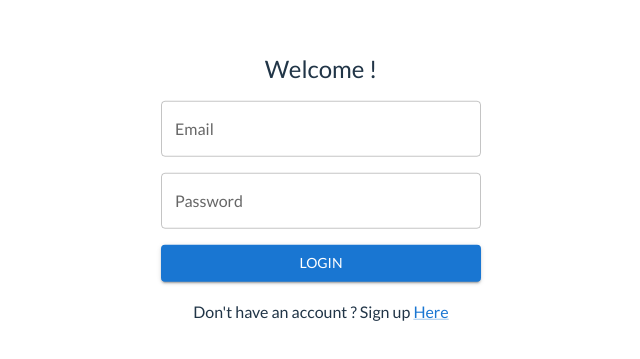
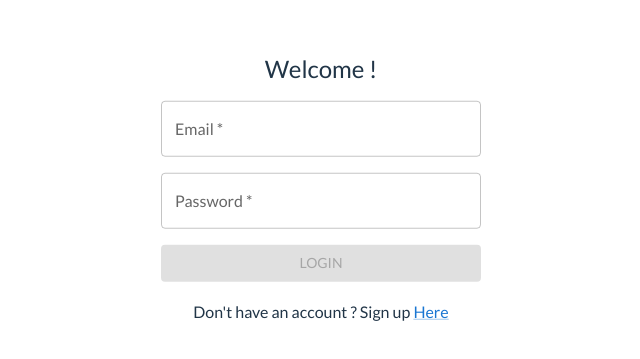
Before and after one commit to Shihab-Github/clean_car_app, a React (Vite) app: page / in a window 1280 px wide. Shown: the part 211-570 px from the top of the page, without its empty margins (319-959 px from the left). Built offline with nearby package versions, Linux system fonts and the light colour scheme.

Commit message:
user login

```diff
--- a/package.json
+++ b/package.json
@@ -14,6 +14,7 @@
     "@mui/material": "^5.11.0",
     "react": "^18.2.0",
     "react-dom": "^18.2.0",
+    "react-hook-form": "^7.41.0",
     "react-router-dom": "^6.5.0"
   },
   "devDependencies": {
--- a/src/Data/DataSource/IUserDataSource.ts
+++ b/src/Data/DataSource/IUserDataSource.ts
@@ -1,5 +1,8 @@
 import { User } from "../../Domain/Model/User/User";
+import { Credentials } from "../../interfaces";
 
 export default interface IUserDataSource {
-    getUsers(): User[]
+    getUsers(): User[];
+    login(loginData: Credentials): boolean
+
 }
--- a/src/Data/Repository/UserRepository.ts
+++ b/src/Data/Repository/UserRepository.ts
@@ -1,5 +1,6 @@
 import { User } from "../../Domain/Model/User/User";
 import { IUserRepository } from "../../Domain/Repository/IUserRepository";
+import { Credentials } from "../../interfaces";
 import UserDataSource from "../DataSource/API/UserDataSource";
 
 export class UserRepository implements IUserRepository {
@@ -12,4 +13,8 @@ export class UserRepository implements IUserRepository {
   getUsers(): User[] {
     return this.dataSouce.getUsers();
   }
+
+  login(loginData: Credentials): boolean {
+    return this.dataSouce.login(loginData)
+  }
 }
--- a/src/Domain/Repository/IUserRepository.ts
+++ b/src/Domain/Repository/IUserRepository.ts
@@ -1,5 +1,7 @@
+import { Credentials } from "../../interfaces";
 import { User } from "../Model/User/User";
 
 export interface IUserRepository {
   getUsers(): User[];
+  login(loginData: Credentials): boolean;
 }
--- a/src/Presentation/Login/Login.tsx
+++ b/src/Presentation/Login/Login.tsx
@@ -1,26 +1,72 @@
 import { useNavigate } from "react-router-dom";
+import { useForm } from "react-hook-form";
 import Box from "@mui/material/Box";
-import TextField from "@mui/material/TextField";
 import Stack from "@mui/material/Stack";
 import Button from "@mui/material/Button";
 import Typography from "@mui/material/Typography";
 import Link from "@mui/material/Link";
+import CustomTextField from "../Shared/CustomTextField";
 import "./style.css";
+import useLogin from "./hooks/useLogin";
 
 export default function Login() {
   const navigate = useNavigate();
+  const [{ login }] = useLogin();
+  const {
+    register,
+    formState: { errors, isValid },
+    getValues,
+  } = useForm({
+    mode: "onChange",
+  });
 
   const redirect = () => {
     navigate("/signup");
+  };
+
+  const submit = () => {
+    let data = {
+      email: getValues("email"),
+      password: getValues("password"),
+    };
+    login(data);
   };
 
   return (
     <Box className="login-container">
       <Stack spacing={2}>
         <Typography variant="h5">Welcome !</Typography>
-        <TextField label="Email" variant="outlined" fullWidth />
-        <TextField label="Password" variant="outlined" fullWidth />
-        <Button variant="contained">Login</Button>
+        <CustomTextField
+          label={"Email *"}
+          type="text"
+          name={"email"}
+          register={register}
+          errors={errors}
+          criterions={{
+            required: {
+              value: true,
+              message: "Name cannot be empty",
+            },
+          }}
+          fullWidth
+        />
+        <CustomTextField
+          label={"Password *"}
+          type="password"
+          name={"password"}
+          register={register}
+          errors={errors}
+          criterions={{
+            required: {
+              value: true,
+              message: "Password cannot be empty",
+            },
+          }}
+          fullWidth
+        />
+        <Button variant="contained" onClick={submit} disabled={!isValid}>
+          Login
+        </Button>
         <Typography variant="subtitle1" gutterBottom component="div">
           Don't have an account ? Sign up <Link onClick={redirect}>Here</Link>
         </Typography>
--- /dev/null
+++ b/src/Presentation/Login/hooks/useLogin.ts
@@ -0,0 +1,9 @@
+import { Credentials } from "../../../interfaces";
+
+export default function useLogin() {
+  function login(cred: Credentials) {
+    console.log("cred: ", cred);
+  }
+
+  return [{ login }];
+}
--- /dev/null
+++ b/src/Presentation/Shared/CustomTextField/index.tsx
@@ -0,0 +1,31 @@
+import TextField from "@mui/material/TextField";
+
+interface TextFieldProps {
+  name: string;
+  label: string;
+  type: string;
+  placeholder?: string;
+  register: any;
+  errors: any;
+  criterions: object;
+  fullWidth?: boolean;
+}
+
+const CustomTextField = (props: TextFieldProps) => {
+  const { name, placeholder, register, criterions, errors, ...rest } = props;
+
+  return (
+    <TextField
+      placeholder={placeholder}
+      error={name in errors}
+      helperText={name in errors ? errors[name].message : ""}
+      {...register(name, {
+        ...criterions,
+      })}
+      fullWidth
+      {...rest}
+    />
+  );
+};
+
+export default CustomTextField;
--- /dev/null
+++ b/src/interfaces/index.ts
@@ -0,0 +1,4 @@
+export interface Credentials {
+  email: string;
+  password: string;
+}
```
Also changed, not shown: src/Data/DataSource/API/UserDataSource.ts (+11 -0 lines), src/Domain/UseCases/User/Login.ts (added, +18 -0 lines), 1 other file (tests, documents, lock files or other folders).
